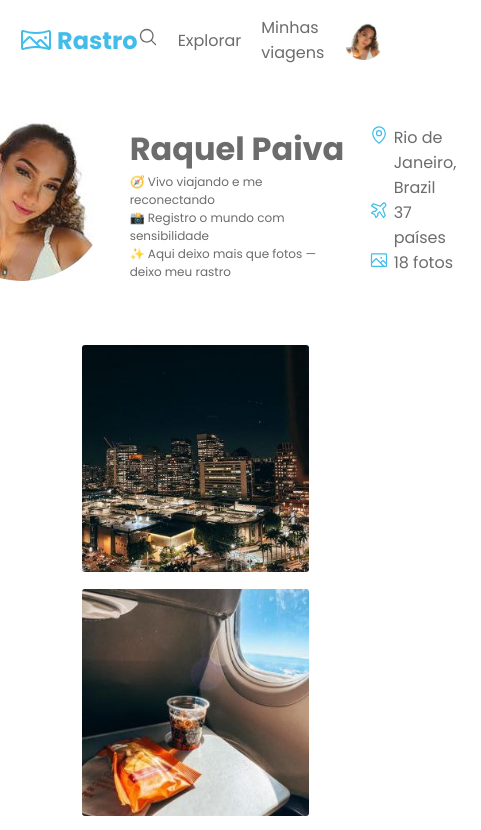
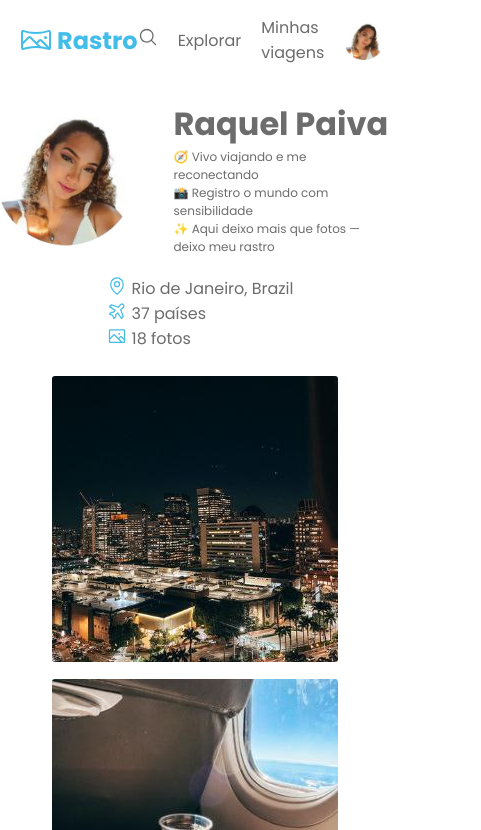
Before and after one commit to luanfiszer/projeto-Rastro, a plain HTML site: page index.html in a window 390 px wide. Shown: the top 830 px of the page, 481 px wide, since content can reach past the window. Drawn offline with Linux system fonts and the light colour scheme.

Commit message:
responsividade

```diff
--- a/index.html
+++ b/index.html
@@ -57,18 +57,17 @@
     <main>
         <section>
 
-            <a href=""><img src="images/5118360493294202658.jpg" alt="foto5"></a>
-
+            <a href="">
+                <source media="(max-width: )" srcset="">
+                <img src="images/5118360493294202658.jpg" alt="foto5">
+            </a>
             <a href=""><img src="images/5118494083956977415.jpg" alt="foto18"></a>
             <a href=""><img src="images/5118360493294202664.jpg" alt="foto16"></a>
             <a href=""><img src="images/5118360493294202661.jpg" alt="foto7"></a>
-              <a href=""><img src="images/5118360493294202655.jpg" alt="foto4"></a>
+            <a href=""><img src="images/5118360493294202655.jpg" alt="foto4"></a>
             <a href=""><img src="images/5118360493294202659.jpg" alt="foto6"></a>
-
-
-              <a href=""><img src="images/5118360493294202653.jpg" alt="foto3"></a>
+            <a href=""><img src="images/5118360493294202653.jpg" alt="foto3"></a>
             <a href=""><img src="images/5118360493294202665.jpg" alt="foto17"></a>
-
             <a href=""><img src="images/5118360493294202650.jpg" alt="foto1"></a>
             <a href=""><img src="images/5118360493294202662.jpg" alt="foto14"></a>
             <a href=""><img src="images/5118360493294202663.jpg" alt="foto15"></a>
--- a/styles/header.css
+++ b/styles/header.css
@@ -4,16 +4,19 @@ header {
     background-color: var(--skeleton-color);
     display: flex;
     justify-content: center;
+
+
 }
 
 .header {
-
-    padding: 25px;
     width: 1100px;
-    height: 240px;
+    min-height: 240px;
     display: flex;
     flex-direction: row;
-    justify-content: space-between ;
+    justify-content: center ;
+    flex-wrap: wrap;
+    align-items: center;
+    column-gap: 200px;
 }
 
 .esquerda {
@@ -21,6 +24,7 @@ header {
     flex-direction: row;
     justify-content: space-between;
     min-width: 435px;
+    align-items: center;
 
 }
 
@@ -40,6 +44,8 @@ aside {
     flex-direction: column;
     justify-content: center;
     align-items: start;
+    margin-left: 10px;
+
 }
 
 aside a {
@@ -56,3 +62,7 @@ aside div {
     flex-direction: row;
     gap: 5px;
 }
+
+div.foto-perfil img {
+    scale: 0.8;
+}
--- a/styles/main.css
+++ b/styles/main.css
@@ -4,6 +4,7 @@ main {
     display: flex;
     justify-content: center;
     padding: 25px;
+
 }
 section {
     background-color: var(--background-color);
@@ -12,12 +13,13 @@ section {
     justify-content: center;
     flex-wrap: wrap;
     gap: 10px;
-    max-width: 1100px;
+    max-width: 1200px;
+
 
 }
 
 section img{
-    max-width: 227px;
-    max-height: 227px;
+    max-width: 286px;
+    max-height: 286px;
     border-radius: 3px;
 }
```
